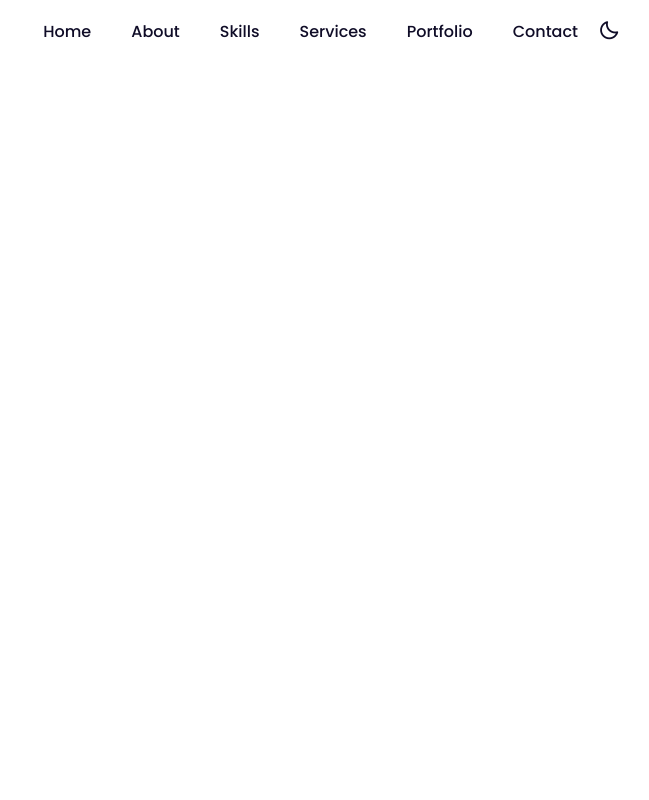
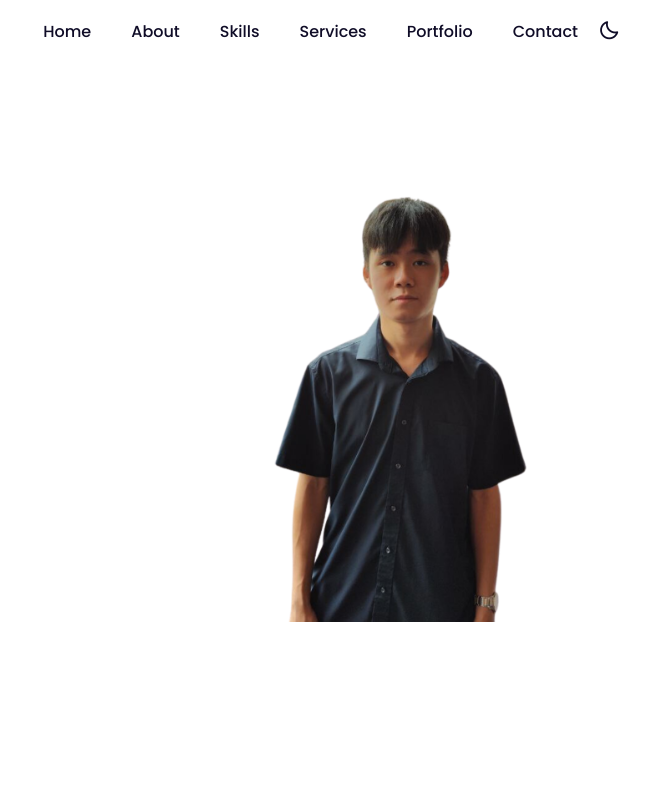
Before and after one commit to joelim03/portfolio, a plain HTML site: page index.html in a window 1280 px wide. Shown: the top 800 px of the page, 532-1181 px from the left. Drawn offline with nearby package versions, Linux system fonts and the light colour scheme; files whose address does not match are found by name.

Commit message:
Update index.html

```diff
--- a/index.html
+++ b/index.html
@@ -34,7 +34,7 @@
                 <a href="#"><i class='bx bxl-behance' ></i></i></a>
             </div>
             <div class="home-img">
-                <img src="images/profile.png" alt="">
+                <img src="profile.png" alt="">
             </div>
             <div class="home-text">
                 <span>Hello, I'm</span>
```
